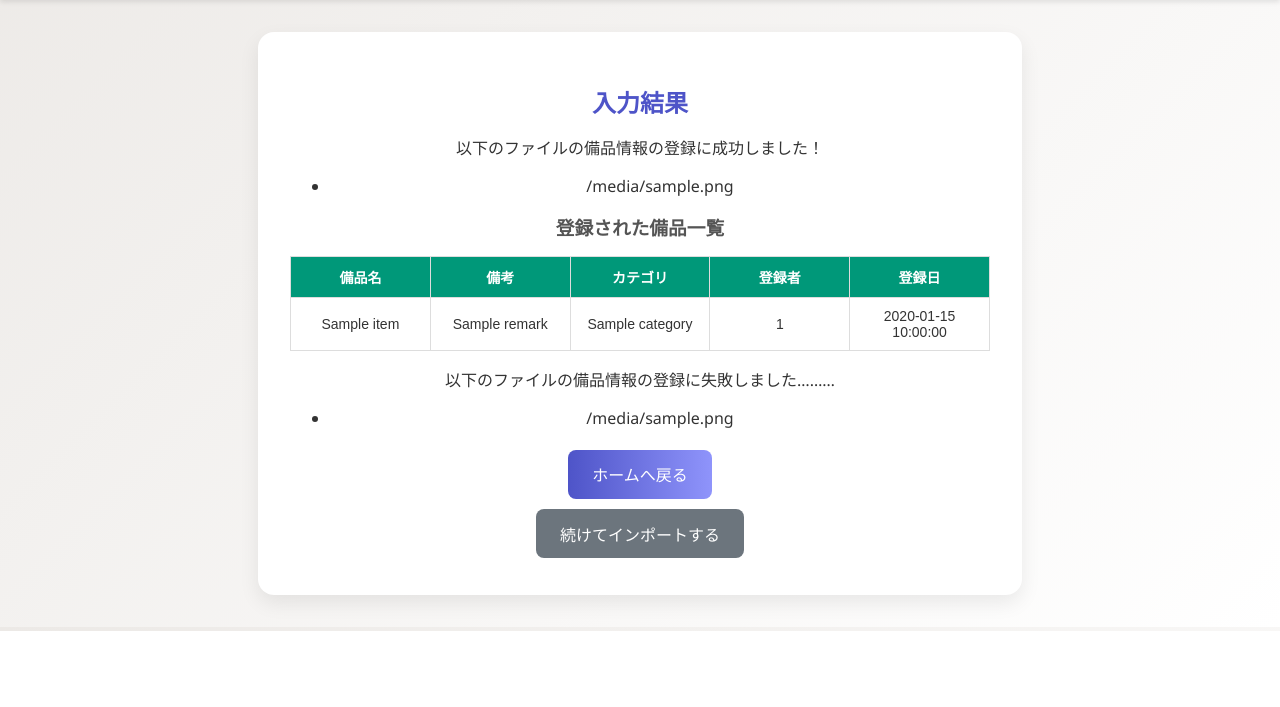
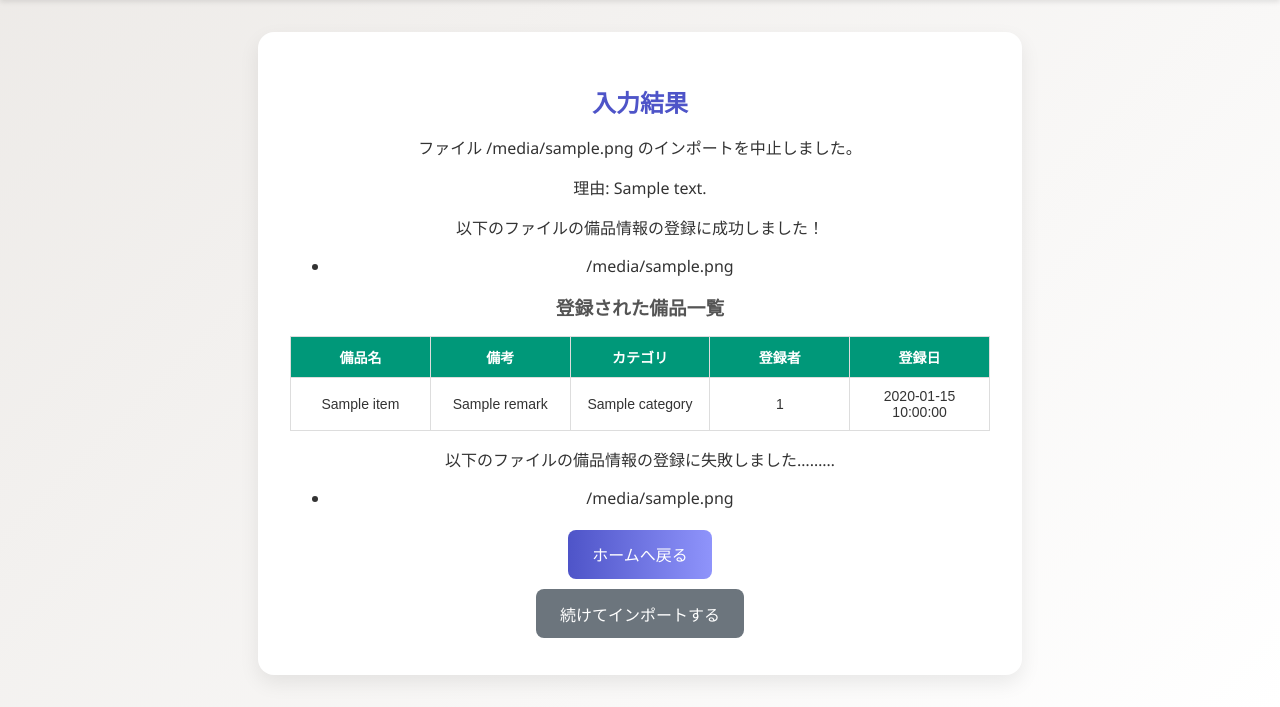
Before and after one commit to 1260315/ItemManage_flamework, a Flask app: template app/templates/p010_4.html in a window 1280 px wide. Shown: the part 169-876 px from the top of the page. Before the commit the page ends 800 px from the top, so only its background shows below. Run offline with Flask 3, Linux system fonts and the light colour scheme; the template is opened without the code that fills it: most values are stand-ins (such as "Sample title", 1, 10 or a date in 2020); parts of the project's set-up code (start-up, migrations or seed data) failed here and were passed over.

Commit message:
p010-4.htmlをエラー原因を表示するよう修正

```diff
--- a/app/templates/p010_4.html
+++ b/app/templates/p010_4.html
@@ -10,6 +10,10 @@
 
     <div class="container">
         <h2>入力結果</h2>
+        {% if message %}
+        <p>ファイル {{ filename }} のインポートを中止しました。</p>
+        <p>理由: {{ message }}</p>
+        {% endif %}
 
         {% if success_files %}
             <p>以下のファイルの備品情報の登録に成功しました！</p>
```
